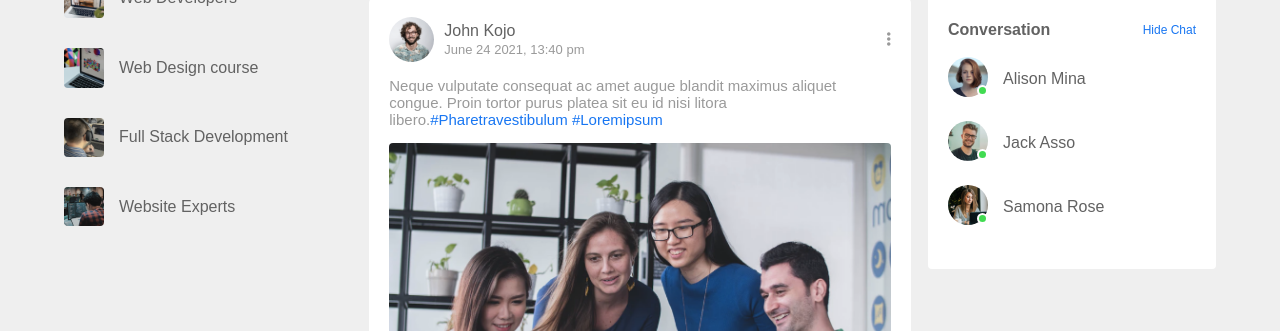
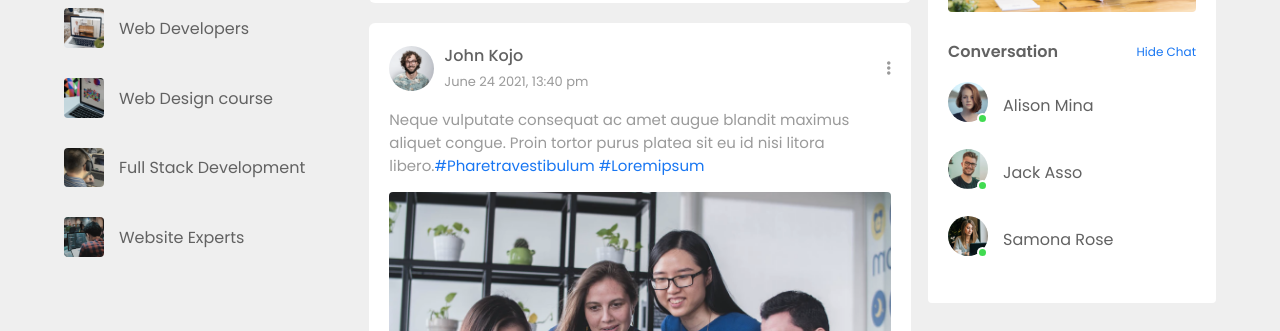
Before and after one commit to christoli/facebook-web-design, a plain HTML site: page index.html in a window 1280 px wide. Shown: the part 469-800 px from the top of the page. Drawn offline with Linux system fonts and the light colour scheme.

Commit message:
Font-family updated

```diff
--- a/style.css
+++ b/style.css
@@ -1,3 +1,5 @@
+@import url('https://fonts.googleapis.com/css2?family=Poppins:ital,wght@0,400;0,500;0,600;0,700;1,400&display=swap');
+
 *{
     margin: 0;
     padding: 0;
```
